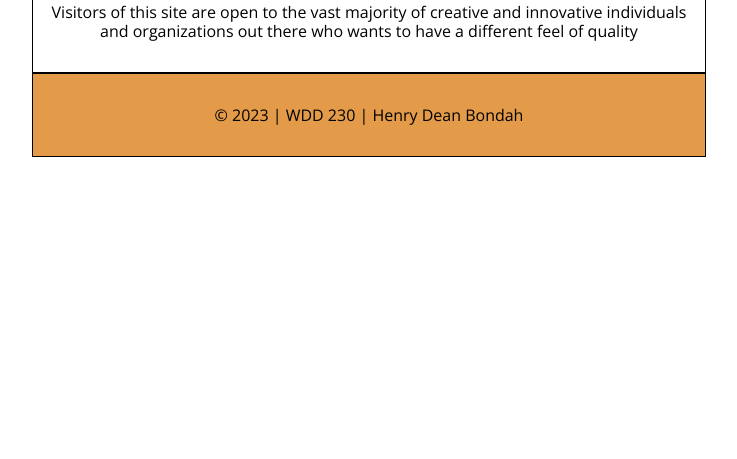
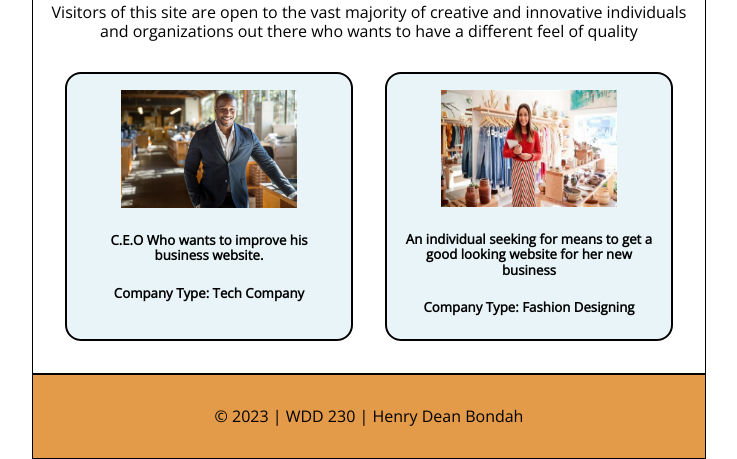
Before and after one commit to HenryBondah/wdd230, a plain HTML site: page lesson3/audience.html in a window 1280 px wide. Shown: the part 423-882 px from the top of the page, without its empty margins (271-1008 px from the left). Before the commit the page ends 800 px from the top, so only its background shows below. Drawn offline with nearby package versions, Linux system fonts and the light colour scheme.

Commit message:
CHAMBERS

```diff
--- a/lesson3/audience.html
+++ b/lesson3/audience.html
@@ -28,6 +28,23 @@
         <h1>My Audience</h1>
         <p>Visitors of this site are open to the vast majority of creative and innovative individuals and organizations out there who wants to have a different feel of quality
         </p>
+        <div id="container">
+            <section id="section2">
+                <img src="../lesson3/images/owner.png.jpeg" alt="screenshot of nissan site" width = 70%>
+                <h5>C.E.O Who wants to improve his business website. </h5>
+                <h5>Company Type: Tech Company</h5>
+                <h5></h5>
+
+              </section>
+            <section id="section2">
+              <img src="../lesson3/images/starter.png.jpeg" alt="screenshot of nissan site" width = 70% height="50%">
+                <h5>An individual seeking for means to get a good looking website for her new business</h5>
+                <h5>Company Type: Fashion Designing</h5>
+                <h5></h5>
+
+            </section>
+            </div>
+
 
     </main>
     <footer>
--- a/lesson3/styles/large.css
+++ b/lesson3/styles/large.css
@@ -45,15 +45,35 @@ nav a {
   color: black;
 }
 
-h1, h2, p {
+h1, h2, p, h5{
     text-align: center;
 }
 img {
-  margin-left: 20%;
+  margin-left: 15%;
 }
 
 .active {
   background-color: rgb(227,155,74);
+}
+
+#container{
+  display: grid;
+  grid-template-columns: 1fr 1fr ;
+}
+#section1{
+  background-color: rgb(232, 244, 247);
+  border-radius:1rem;
+}
+
+#section2{
+  background-color: rgb(232, 244, 247);
+  border-radius:1rem;
+}
+
+section{
+  padding: 1rem;
+  border: 2px solid black;
+  margin: 1rem;
 }
 
 /* Media Query Updates for middle widths */
```
Also changed, not shown: lesson3/index.html (+2 -1 lines), lesson3/images/SITEMAP.png, lesson3/images/owner.png.jpeg (added), lesson3/images/starter.png.jpeg (added), 3 other files.
